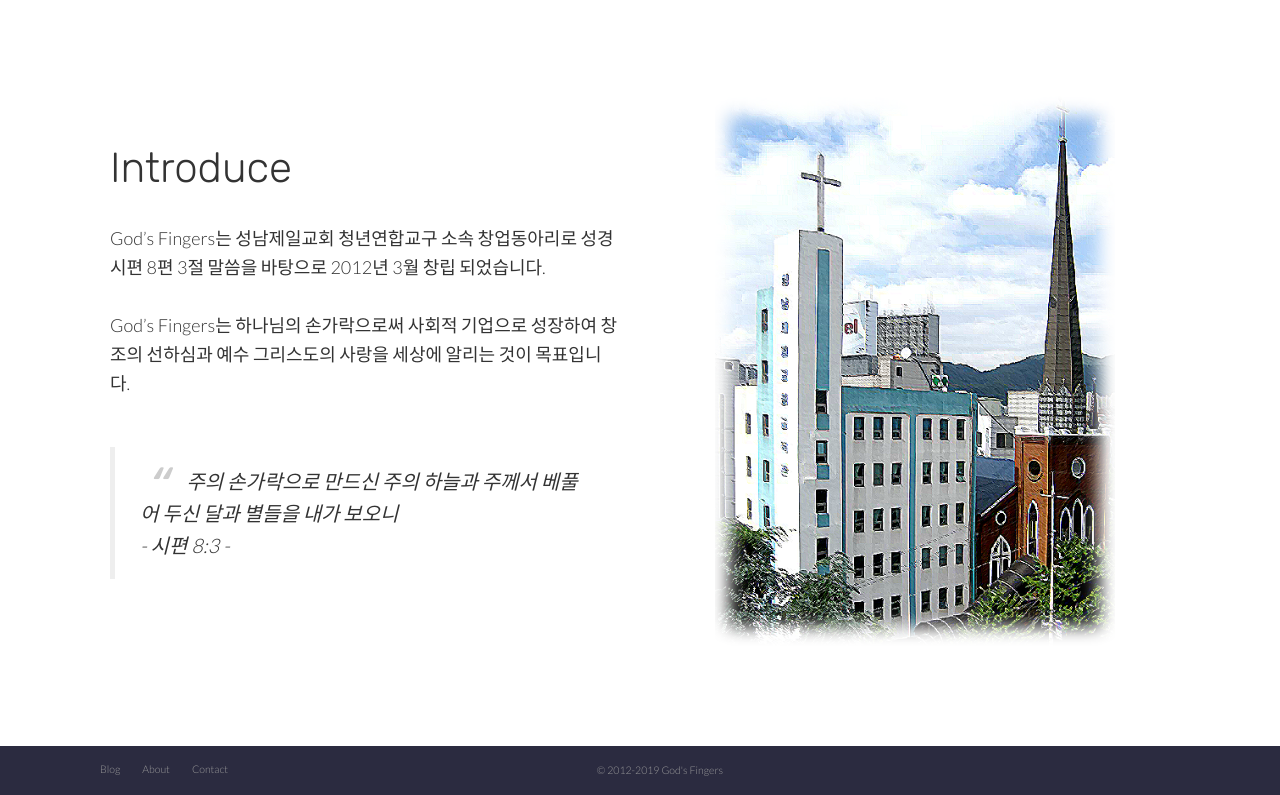
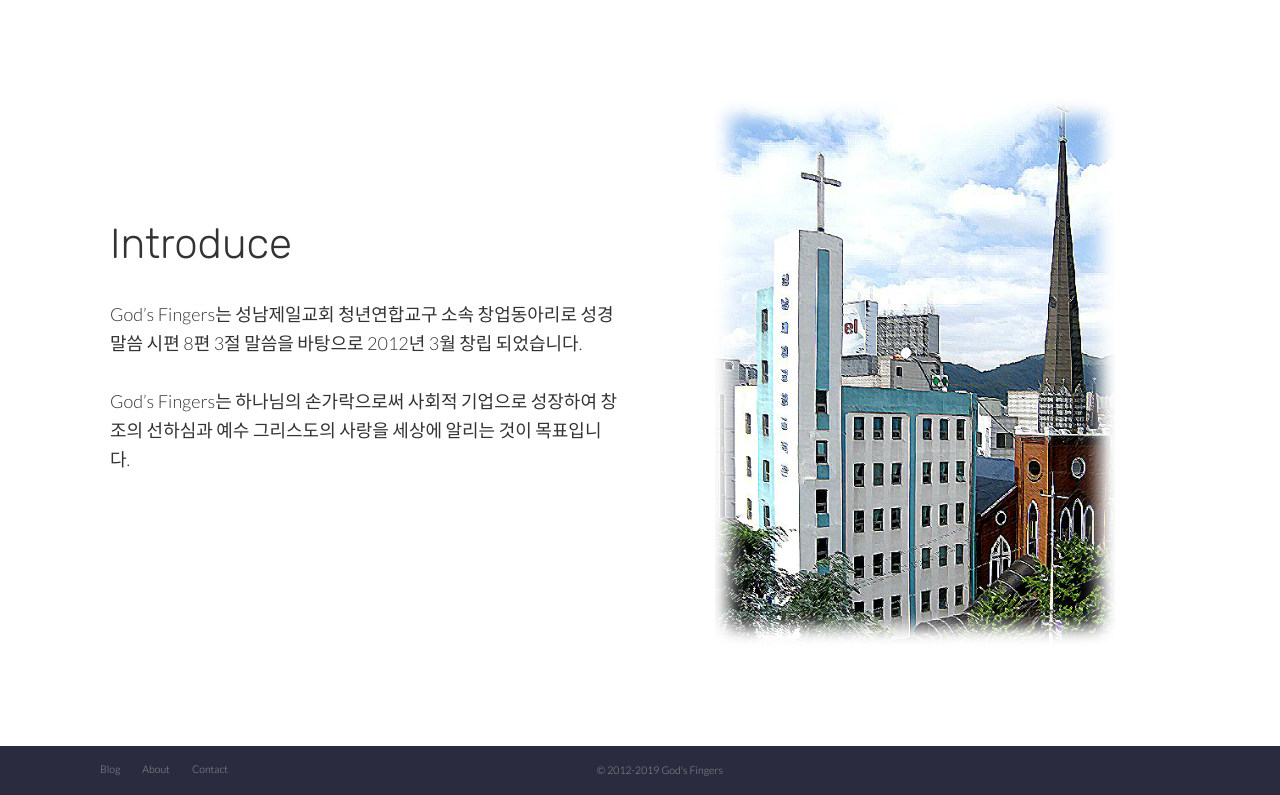
Before and after one commit to godsfingers/godsfingers.github.io, a Jekyll site: the page built from index.html, in a window 1280 px wide and 900 px high, scrolled down 799 px, cut to the strip 105-900 px from the top of the window. Built offline with Jekyll 4.4.1, drawn with Linux system fonts in a browser that asks for light colours; nearby versions of some CDN libraries.

Commit message:
index.html 수정

```diff
--- a/index.html
+++ b/index.html
@@ -23,16 +23,8 @@ bottom_image: https://unsplash.it/2000/1322?a=.png
 				<h2 class="editable">Introduce</h2>
 				<p class="editable">
 					<font size="4">
-					God’s Fingers는 성남제일교회 청년연합교구 소속 창업동아리로 성경 시편 8편 3절 말씀을 바탕으로 2012년 3월 창립 되었습니다.<br><br>
+					God’s Fingers는 성남제일교회 청년연합교구 소속 창업동아리로 성경말씀 시편 8편 3절 말씀을 바탕으로 2012년 3월 창립 되었습니다.<br><br>
 					God’s Fingers는 하나님의 손가락으로써 사회적 기업으로 성장하여 창조의 선하심과 예수 그리스도의 사랑을 세상에 알리는 것이 목표입니다.<br><br>
-					</font>
-					<font size="3">
-					<blockquote>
-						<p>
-							주의 손가락으로 만드신 주의 하늘과 주께서 베풀어 두신 달과 별들을 내가 보오니
-							<br>- 시편 8:3 -
-						</p>
-					</blockquote>
 					</font>
 				</p>
 			</div>
```
